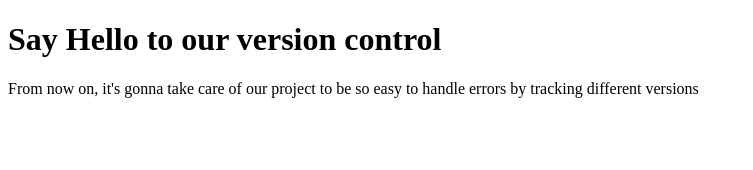
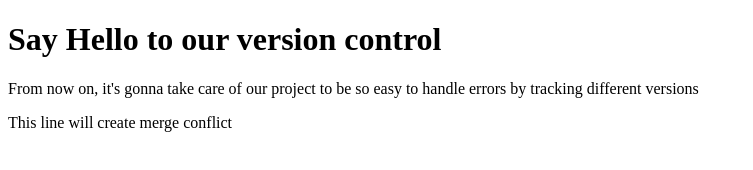
Before and after one commit to ksitkyaw/Hello-Git, a plain HTML site: page index.html in a window 1280 px wide. Shown: the whole page, without its empty margins (0-753 px from the left). Drawn offline with Linux system fonts and the light colour scheme.

Commit message:
Emergency fix

```diff
--- a/index.html
+++ b/index.html
@@ -12,6 +12,7 @@
     <h1>Say Hello to our version control</h1>
     <p>From now on, it's gonna take care of our project to be so easy to handle errors by tracking different versions
     </p>
+    <p>This line will create merge conflict</p>
 </body>
 
 </html>
```
